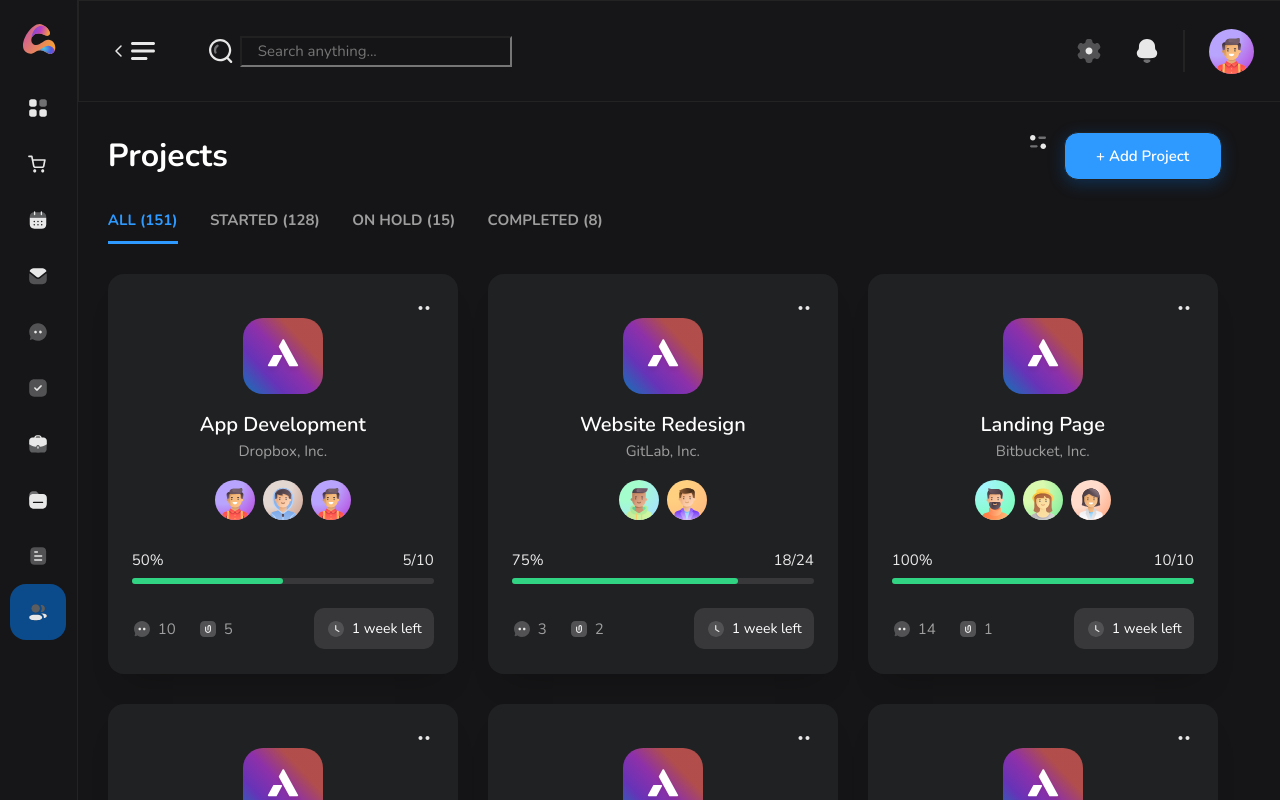
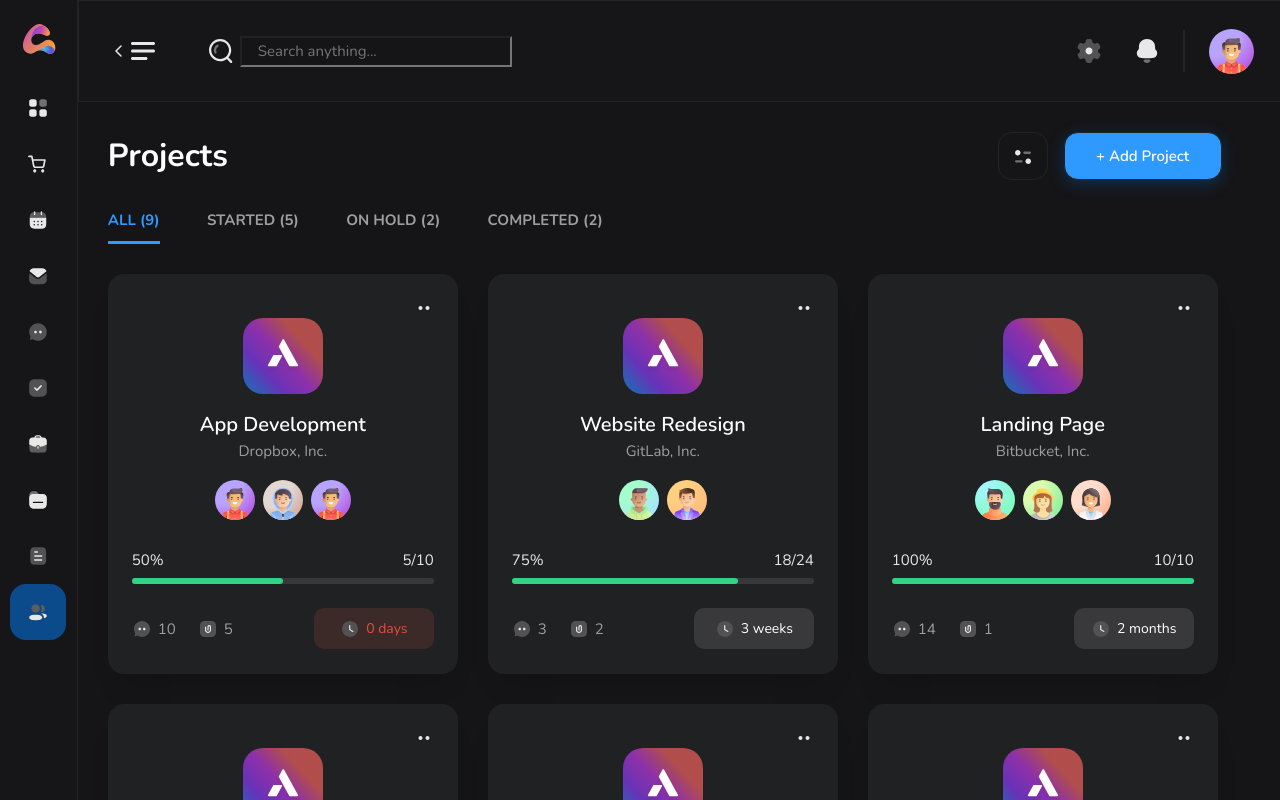
Before and after one commit to cconner57/Next-Alpha, a Next.js app: page /projects in a window 1280 px wide. Built offline with nearby package versions, Linux system fonts and the light colour scheme.

Commit message:
projects tab completed

```diff
--- a/src/components/Projects/ProjectGridItem.tsx
+++ b/src/components/Projects/ProjectGridItem.tsx
@@ -26,6 +26,7 @@ export const ProjectGridItem = ({
 		completedTask,
 		messages,
 		attachments,
+		dueDate,
 	},
 }: {
 	item: ProjectGridItemProps;
@@ -61,6 +62,25 @@ export const ProjectGridItem = ({
 	};
 
 	const completedTaskPercent = (completedTask / totalTask) * 100;
+
+	const generateDueDate = () => {
+		const currentDate = new Date();
+		const itemDueDate = new Date(dueDate);
+
+		const differenceInTime = itemDueDate.getTime() - currentDate.getTime();
+		const totalDays = Math.ceil(differenceInTime / (1000 * 3600 * 24));
+
+		if (totalDays > 30) {
+			return [`${Math.ceil(totalDays / 30)} months`, styles.valid];
+		}
+		if (totalDays < 30 && totalDays > 7) {
+			return [`${Math.ceil(totalDays / 7)} weeks`, styles.valid];
+		}
+		if (totalDays <= 7 && totalDays > 0) {
+			return [`${totalDays} days`, styles.warning];
+		}
+		return ["0 days", styles.expired];
+	};
 
 	return (
 		<div className={styles.projectItem}>
@@ -100,9 +120,9 @@ export const ProjectGridItem = ({
 					<Image width={20} height={20} src={attachment2} alt="attachment" />
 					<p>{attachments}</p>
 				</div>
-				<div className={styles.duration}>
+				<div className={`${styles.duration} ${generateDueDate()[1]}`}>
 					<Image width={20} height={20} src={time2} alt="time" />
-					<p>1 week left</p>
+					<p>{generateDueDate()[0]}</p>
 				</div>
 			</div>
 		</div>
--- a/src/components/Projects/TabMenu.tsx
+++ b/src/components/Projects/TabMenu.tsx
@@ -1,40 +1,56 @@
 import React from "react";
 import styles from "@/styles/Projects.module.scss";
-import { tabMenu } from "@/types/projects";
+import { tabMenu, ProjectGridItemProps } from "@/types/projects";
 
 interface TabMenuProps {
 	selectedTab: tabMenu;
 	setSelectedTab: (tab: tabMenu) => void;
+	projects: ProjectGridItemProps[];
 }
 
-export const TabMenu = ({ selectedTab, setSelectedTab }: TabMenuProps) => {
+export const TabMenu = ({
+	selectedTab,
+	setSelectedTab,
+	projects,
+}: TabMenuProps) => {
 	return (
 		<div className={styles.tabMenu}>
 			<p
-				className={selectedTab === ("All" as any) ? styles.active : undefined}
-				onClick={() => setSelectedTab("All" as any)}>
-				All (151)
+				className={
+					selectedTab === ("All" as unknown as tabMenu)
+						? styles.active
+						: undefined
+				}
+				onClick={() => setSelectedTab("All" as unknown as tabMenu)}>
+				All ({projects.length})
 			</p>
 			<p
 				className={
-					selectedTab === ("Started" as any) ? styles.active : undefined
+					selectedTab === ("Started" as unknown as tabMenu)
+						? styles.active
+						: undefined
 				}
-				onClick={() => setSelectedTab("Started" as any)}>
-				Started (128)
+				onClick={() => setSelectedTab("Started" as unknown as tabMenu)}>
+				Started ({projects.filter((item) => item.status === "started").length})
 			</p>
 			<p
 				className={
-					selectedTab === ("On Hold" as any) ? styles.active : undefined
+					selectedTab === ("On Hold" as unknown as tabMenu)
+						? styles.active
+						: undefined
 				}
-				onClick={() => setSelectedTab("On Hold" as any)}>
-				On Hold (15)
+				onClick={() => setSelectedTab("On Hold" as unknown as tabMenu)}>
+				On Hold ({projects.filter((item) => item.status === "on hold").length})
 			</p>
 			<p
 				className={
-					selectedTab === ("Completed" as any) ? styles.active : undefined
+					selectedTab === ("Completed" as unknown as tabMenu)
+						? styles.active
+						: undefined
 				}
-				onClick={() => setSelectedTab("Completed" as any)}>
-				Completed (8)
+				onClick={() => setSelectedTab("Completed" as unknown as tabMenu)}>
+				Completed (
+				{projects.filter((item) => item.status === "completed").length})
 			</p>
 		</div>
 	);
--- a/src/data/projects.ts
+++ b/src/data/projects.ts
@@ -29,7 +29,7 @@ export const projectsData: ProjectGridItemProps[] = [
 		completedTask: 5,
 		messages: 10,
 		attachments: 5,
-		dueDate: "2021-05-05",
+		dueDate: "2023-03-05",
 		status: "started",
 	},
 	{
@@ -54,7 +54,7 @@ export const projectsData: ProjectGridItemProps[] = [
 		completedTask: 18,
 		messages: 3,
 		attachments: 2,
-		dueDate: "2021-05-05",
+		dueDate: "2023-04-15",
 		status: "started",
 	},
 	{
@@ -85,7 +85,7 @@ export const projectsData: ProjectGridItemProps[] = [
 		completedTask: 10,
 		messages: 14,
 		attachments: 1,
-		dueDate: "2021-05-05",
+		dueDate: "2023-05-05",
 		status: "completed",
 	},
 	{
@@ -110,7 +110,7 @@ export const projectsData: ProjectGridItemProps[] = [
 		completedTask: 15,
 		messages: 53,
 		attachments: 1,
-		dueDate: "2021-05-05",
+		dueDate: "2023-06-05",
 		status: "on hold",
 	},
 	{
--- a/src/pages/projects.tsx
+++ b/src/pages/projects.tsx
@@ -3,14 +3,29 @@ import { TabMenu } from "@/components/Projects/TabMenu";
 import styles from "@/styles/Projects.module.scss";
 import { tabMenu } from "@/types/projects";
 import Image from "next/image";
-import { useState } from "react";
+import { useEffect, useState } from "react";
 import { filter3 } from "../../public/Icons";
 import { ProjectGridItem } from "@/components/Projects/ProjectGridItem";
 import { projectsData } from "@/data/projects";
 
 const Projects = () => {
-	const [selectedTab, setSelectedTab] = useState<tabMenu>("All" as any);
+	const [selectedTab, setSelectedTab] = useState<tabMenu>("All" as unknown as tabMenu);
 	const [projects, setProjects] = useState(projectsData);
+
+	useEffect(() => {
+		if (selectedTab === "All" as unknown as tabMenu) {
+			setProjects(projectsData);
+		}
+		if (selectedTab === "Started" as unknown as tabMenu) {
+			setProjects(projectsData.filter((item) => item.status === "started"));
+		}
+		if (selectedTab === "On Hold" as unknown as tabMenu) {
+			setProjects(projectsData.filter((item) => item.status === "on hold"));
+		}
+		if (selectedTab === "Completed" as unknown as tabMenu) {
+			setProjects(projectsData.filter((item) => item.status === "completed"));
+		}
+	}, [selectedTab]);
 
 	return (
 		<Page>
@@ -19,7 +34,7 @@ const Projects = () => {
 					<Image width={20} height={20} src={filter3} alt="filter" />
 				</div>
 			</Header>
-			<TabMenu selectedTab={selectedTab} setSelectedTab={setSelectedTab} />
+			<TabMenu selectedTab={selectedTab} setSelectedTab={setSelectedTab} projects={projectsData} />
 			<div className={styles.projects}>
 				{projects.map((item) => (
 					<ProjectGridItem key={item.id} item={item} />
--- a/src/styles/Common.module.scss
+++ b/src/styles/Common.module.scss
@@ -157,7 +157,7 @@
 	padding: 0 30px 30px;
 	max-width: 94vw;
 	overflow: auto;
-	max-height: calc(100vh - 80px);
+	height: calc(100vh - 80px);
 	position: relative;
 	overflow: auto;
 }
--- a/src/styles/Projects.module.scss
+++ b/src/styles/Projects.module.scss
@@ -25,7 +25,7 @@
 	grid-template-columns: repeat(3, 1fr);
 	width: 1110px;
 	grid-gap: 30px;
-	margin-top: 30px;
+	margin: 30px 0 80px;
 	.projectItem {
 		width: 302px;
 		height: 352px;
@@ -36,6 +36,7 @@
 		padding: 24px;
 		flex-direction: column;
 		align-items: center;
+		cursor: pointer;
 		& > img {
 			margin-left: auto;
 		}
@@ -136,7 +137,6 @@
 				display: flex;
 				gap: 6px;
 				padding: 7px;
-				background: #38383b;
 				border-radius: 10px;
 				width: 106px;
 				height: 27px;
@@ -148,9 +148,34 @@
 					font-weight: 400;
 					font-size: 14px;
 					line-height: 19px;
-					color: #ffffff;
+				}
+			}
+			.valid {
+				background: hsl(240, 3%, 23%);
+				p {
+					color: hsl(0, 0%, 100%);
+				}
+			}
+			.warning {
+				background: hsla(61, 100%, 50%, 0.12);
+				p {
+					color: hsl(61, 100%, 50%);
+				}
+			}
+			.expired {
+				background: hsla(12, 100%, 63%, 0.12);
+				p {
+					color: hsl(5, 79%, 58%);
 				}
 			}
 		}
 	}
 }
+
+.filter {
+	padding: 14px;
+	border: 1px solid #232324;
+	border-radius: 14px;
+	cursor: pointer;
+	max-height: 48px;
+}
```
